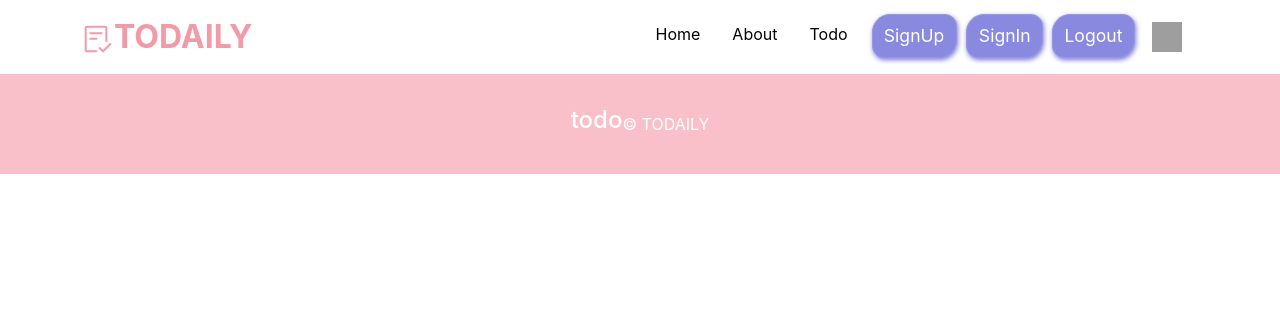
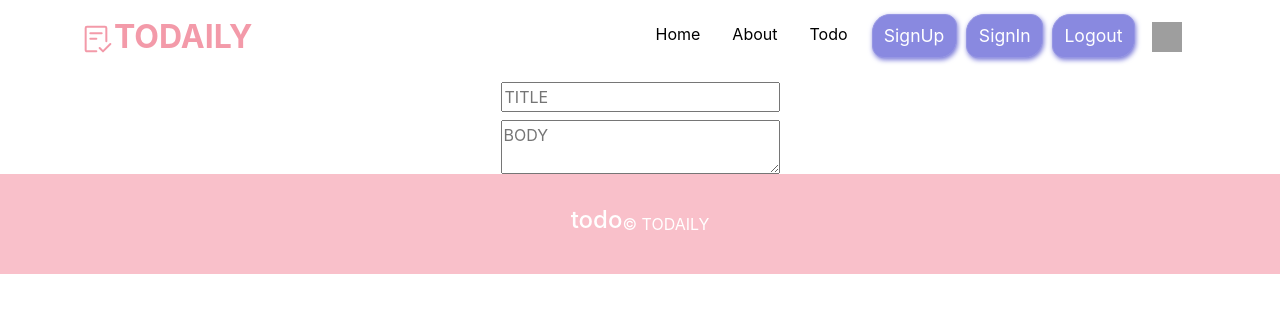
Before and after one commit to saakcy7/Todaily, a React (Create React App) app in the folder frontend/: page /todo in a window 1280 px wide. Shown: the top 312 px of the page. Built offline with nearby package versions, Linux system fonts and the light colour scheme; grey boxes are pictures that could not be loaded.

Commit message:
todo component

```diff
--- a/frontend/src/App.js
+++ b/frontend/src/App.js
@@ -6,6 +6,7 @@ import Footer from './components/Footer/Footer';
 import About from './components/About/About';
 import Signup from './components/Signup/Signup';
 import SignIn from './components/Signup/SignIn';
+import Todo from './components/todo/Todo';
 import {BrowserRouter as Router,Routes,Route} from 'react-router-dom';
 
 function App() {
@@ -18,6 +19,7 @@ function App() {
         <Route path='/about' element={<About/>}/>
         <Route path='/signup' element={<Signup/>}/>
         <Route path='/signin' element={<SignIn/>}/>
+        <Route path='/todo' element={<Todo/>}/>
       </Routes>
    </Router>
 
--- a/frontend/src/components/Navbar/Navbar.jsx
+++ b/frontend/src/components/Navbar/Navbar.jsx
@@ -21,7 +21,7 @@ import { Link } from 'react-router-dom';
           <Link className="nav-link active mx-2 " aria-current="page" to="/about">About</Link>
         </li>
         <li className="nav-item">
-          <Link className="nav-link active mx-2 " aria-current="page" href="#">Todo</Link>
+          <Link className="nav-link active mx-2 " aria-current="page" to="/todo">Todo</Link>
         </li>
         <li className="nav-item">
           <Link className="nav-link active mx-2 btn-nav" aria-current="page" to="/signup">SignUp</Link>
--- /dev/null
+++ b/frontend/src/components/todo/Todo.jsx
@@ -0,0 +1,17 @@
+import React from "react";
+import "./todo.css";
+const Todo = () => {
+return(
+    <>
+<div className="todo">
+    <div className="todo-main container d-flex justify-content-center align-items-center">
+        <div className="d-flex flex-column todo-inputs w-25">
+        <input type="text" placeholder="TITLE" className="my-2"/>
+        <textarea type="text" placeholder="BODY"/>
+        </div>
+    </div>
+    </div>
+</>
+);
+}
+export default Todo;
```
Also changed, not shown: frontend/src/components/todo/todo.css (added).
